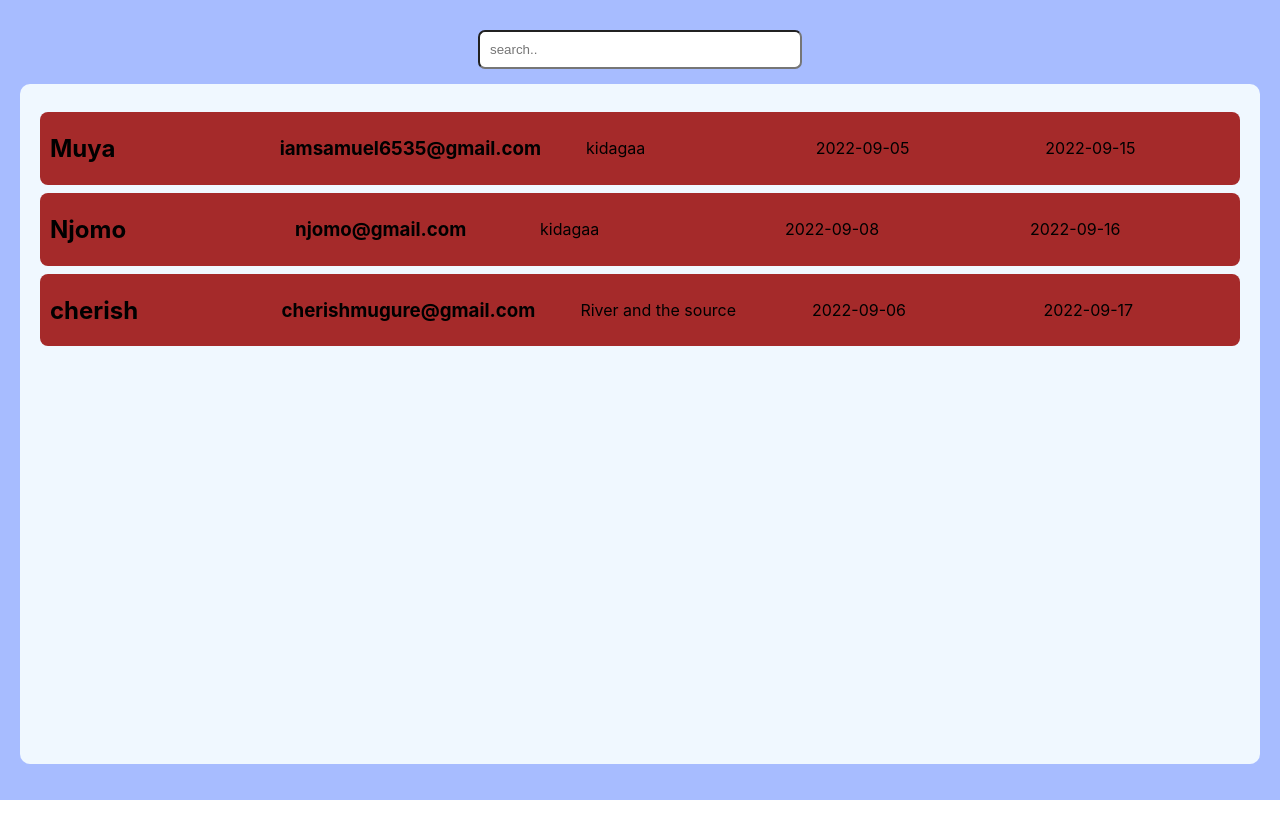
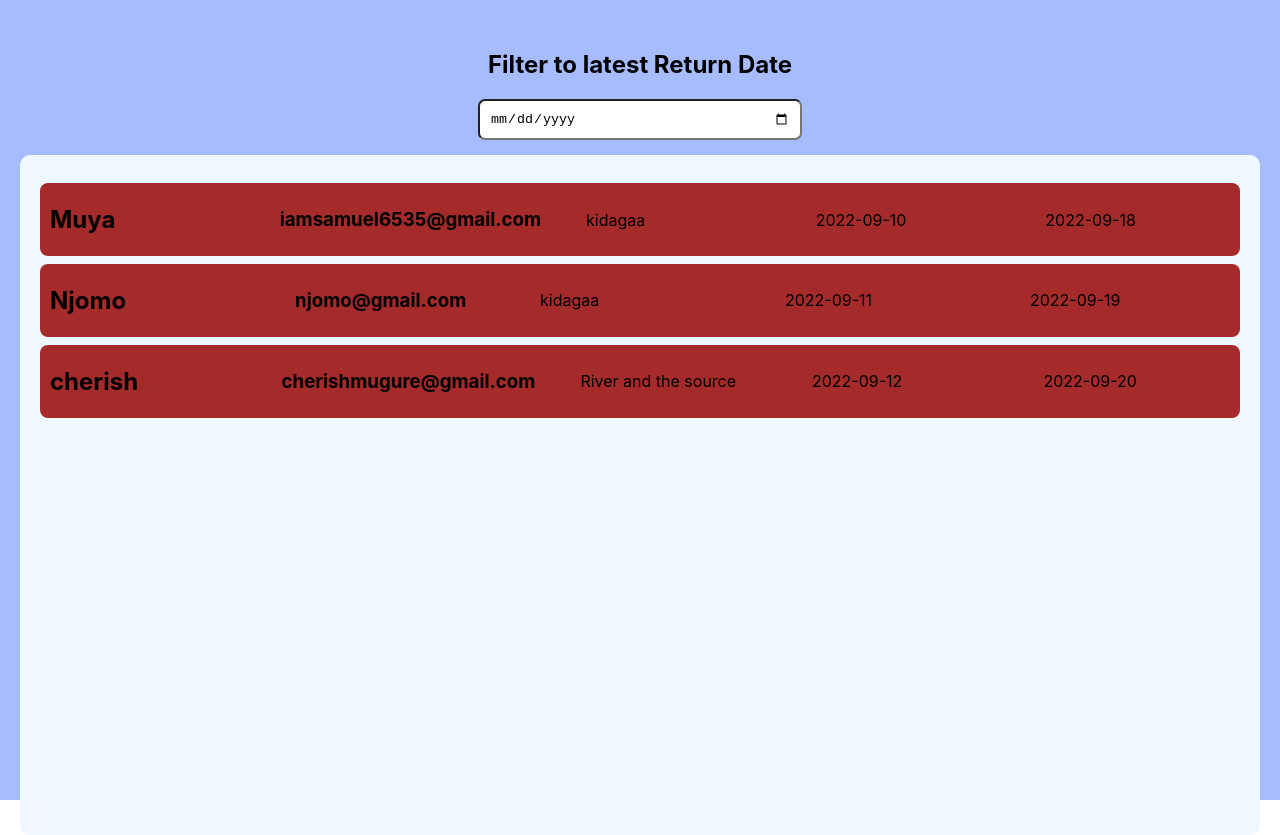
Before and after one commit to muyasamuel/LIBMS, a React (Create React App) app: page / in a window 1280 px wide. Before the commit the page ends 800 px from the top, so only its background shows below. Built offline with nearby package versions, Linux system fonts and the light colour scheme.

Commit message:
date input filter fuction

```diff
--- a/src/components/Data.js
+++ b/src/components/Data.js
@@ -90,30 +90,30 @@
 
 export const issuedBooks = [
     {
-        id: 1,
+        id: 'b1',
         studentsName: 'Muya',
         studentsEmail: 'iamsamuel6535@gmail.com',
         title: 'kidagaa',
-        issuedDate: '2022-09-05',
-        returnDate: '2022-09-15'
+        issuedDate: '2022-09-10',
+        returnDate: '2022-09-18'
 
     },
     {
-        id: 2,
+        id: 'b2',
         studentsName: 'Njomo',
         studentsEmail: 'njomo@gmail.com',
         title: 'kidagaa',
-        issuedDate: '2022-09-08',
-        returnDate: '2022-09-16'
+        issuedDate: '2022-09-11',
+        returnDate: '2022-09-19'
 
     },
     {
-        id: 1,
+        id: 'b3',
         studentsName: 'cherish',
         studentsEmail: 'cherishmugure@gmail.com',
         title: 'River and the source',
-        issuedDate: '2022-09-06',
-        returnDate: '2022-09-17'
+        issuedDate: '2022-09-12',
+        returnDate: '2022-09-20'
 
     }
 ]
--- a/src/components/IssuedBooks.css
+++ b/src/components/IssuedBooks.css
@@ -8,6 +8,11 @@
 
 .issuedBooksWrapper{
     margin-top: 30px;
+
+}
+
+.issuedBooksWrapper .heading{
+   text-align: center;
 
 }
 
--- a/src/components/IssuedBooks.js
+++ b/src/components/IssuedBooks.js
@@ -1,16 +1,50 @@
 import './IssuedBooks.css';
 import { issuedBooks } from './Data';
 import IssuedBookItem from './IssuedBookItem';
+import { useState } from 'react';
 
 function IssuedBooks() {
+ const [input , setInput] = useState('');
+ const [ filteredResults, setFilteredResults] = useState([]);
+
+
+ const searchDate = (date) => {
+   setInput(date);
+   console.log(date)
+
+   if(input !== "" ){
+     const filteredDates = issuedBooks.filter((item) => {
+    return Object.values(item.returnDate).includes(input);
+   })
+   setFilteredResults(filteredDates);
+   }else{
+    setFilteredResults(issuedBooks);
+   }
+
+
+ }
   return (
     <div className='booksContainer'>
         <div className='issuedBooksWrapper'>
-        <div className='inputDiv'> <input type='text'  placeholder='search..' /></div>
+        <div className='heading'><h2> Filter to latest Return Date</h2></div>
+        <div className='inputDiv'> <input type='date' value={input}  onChange={(e) => searchDate(e.target.value)}  /></div>
         <div className='issuedBookList'>
-          {issuedBooks.map((item) => {
-            return <IssuedBookItem key={item.id} {...item} />
-          }) }
+        {input !== "" ? (
+                    filteredResults.map((item) => {
+                        return (
+                            <IssuedBookItem  key={item.id} {...item}/>
+                        )
+                    })
+                ) : (
+                    issuedBooks.map((item) => {
+                        return (
+                           <IssuedBookItem  key={item.id} {...item}/>
+                        )
+                    })
+                )
+
+                }
+
         </div>
         </div>
     </div>
```
